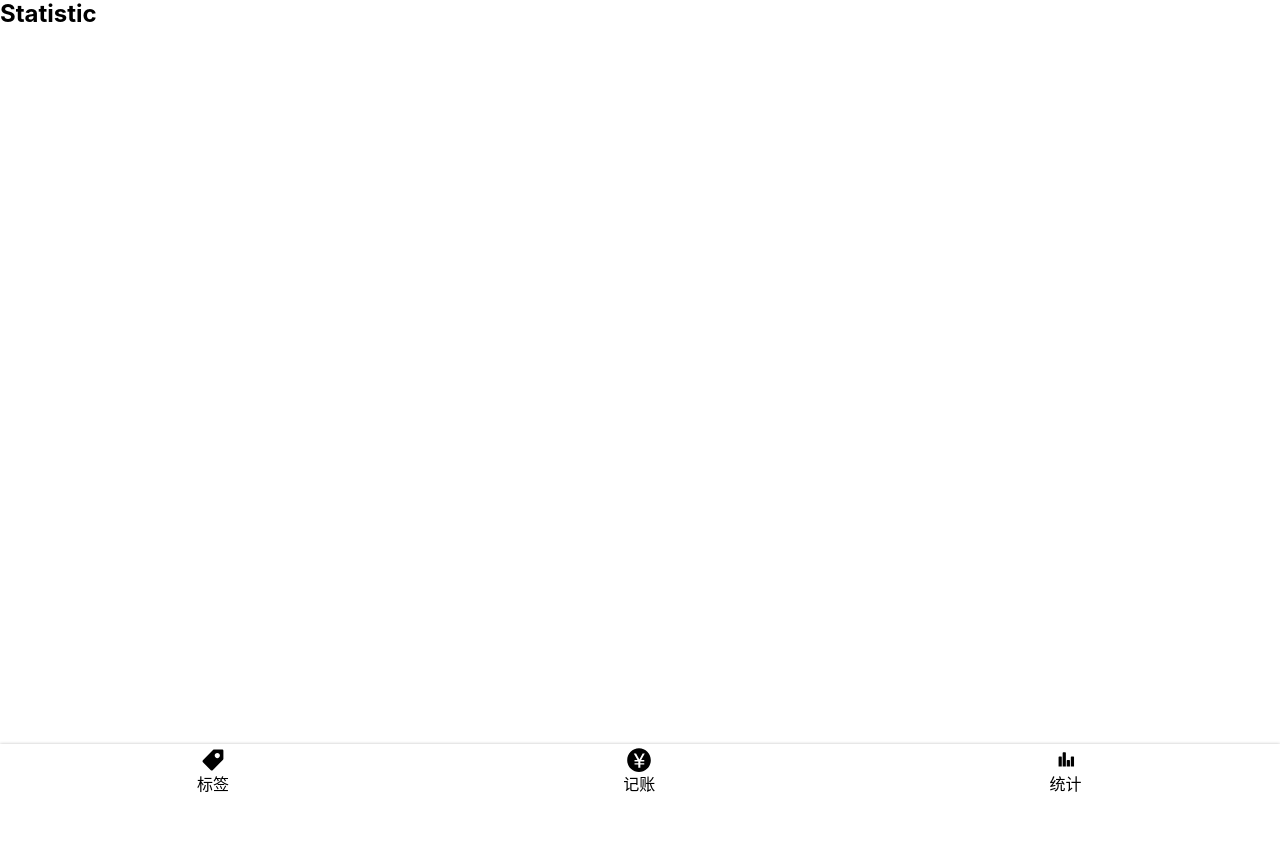
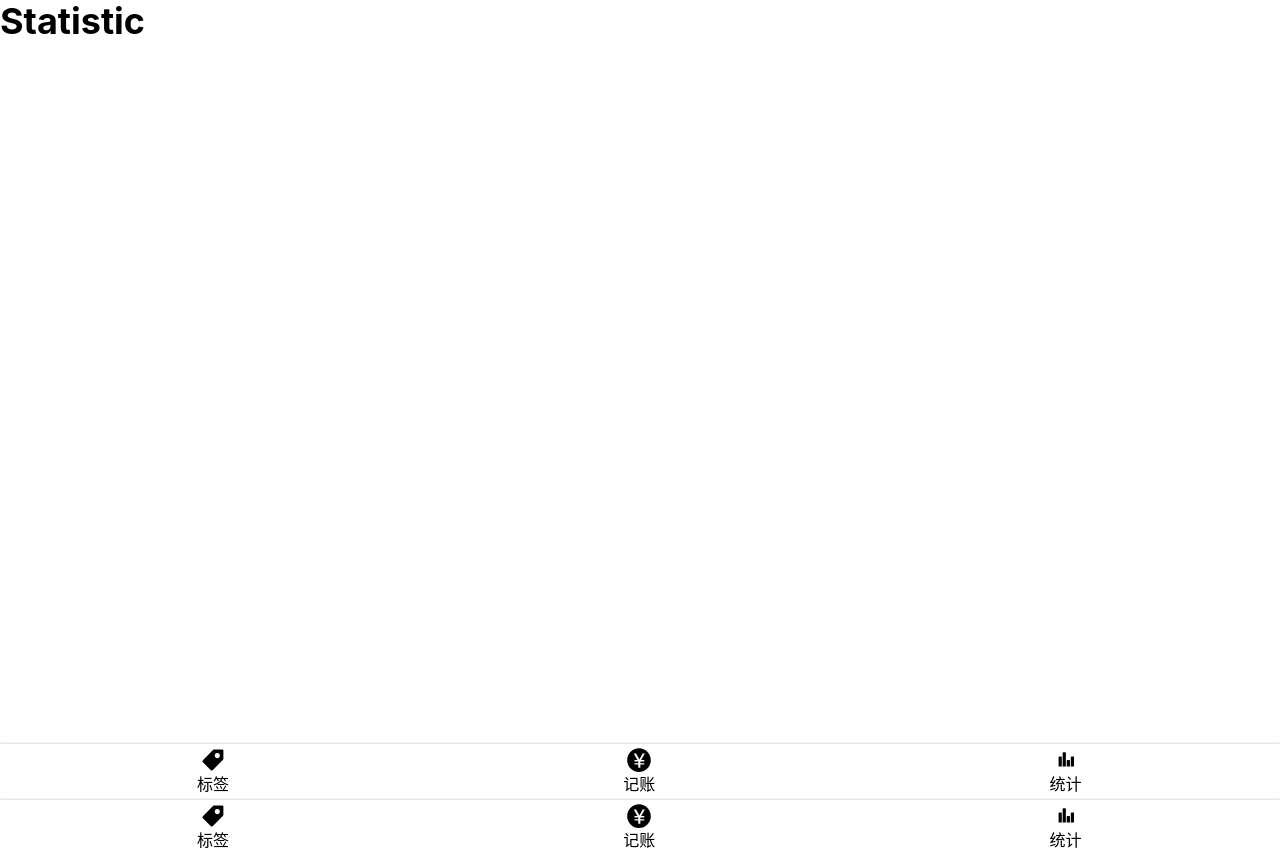
Before and after one commit to awttt/money-react, a React app: page /#/statistic in a window 1280 px wide. Before the commit the page ends 800 px from the top, so only its background shows below. Built offline with nearby package versions, Linux system fonts and the light colour scheme.

Commit message:
创建Layout组件

```diff
--- a/package.json
+++ b/package.json
@@ -90,6 +90,7 @@
   "devDependencies": {
     "@types/react-router-dom": "^5.1.5",
     "@types/styled-components": "^5.1.3",
+    "@types/webpack-env": "^1.15.3",
     "node-sass": "npm:dart-sass@1.25.0",
     "react-router-dom": "^5.2.0",
     "svg-sprite-loader": "^5.0.0",
--- a/src/App.tsx
+++ b/src/App.tsx
@@ -8,6 +8,7 @@ import {
 } from "react-router-dom";
 import styled from 'styled-components';
 import Nav from './components/Nav';
+import Layout from './components/Layout';
 
 const Wrapper = styled.div`
 
@@ -61,15 +62,29 @@ function NoMatch() {
 }
 
 function Statistic() {
-  return <h2>Statistic</h2>;
+  return (
+    <Layout>
+      <h2>Statistic</h2>
+    </Layout>
+  )
 }
 
 function Tags() {
-  return <h2>Tags</h2>;
+  return (
+    <Layout>
+      <h2>Tags</h2>
+    </Layout>
+  )
+
 }
 
 function Money() {
-  return <h2>Money</h2>;
+  return (
+    <Layout>
+      <h2>Money</h2>
+    </Layout>
+  )
+
 }
 
 export default App;
--- /dev/null
+++ b/src/components/Layout.tsx
@@ -0,0 +1,37 @@
+import Nav from './Nav';
+import React from 'react';
+import styled from 'styled-components';
+
+type Props={
+  children:any
+}
+
+const Wrapper = styled.div`
+
+min-height: 100vh;
+display: flex;
+flex-direction: column;
+
+
+`
+
+const Main = styled.div`
+
+flex-grow: 1;
+overflow: auto;
+
+`
+
+const Layout =(props:Props)=>{
+  return(
+    <Wrapper>
+      <Main>
+        <h2>
+          {props.children}
+        </h2>
+      </Main>
+      <Nav/>
+    </Wrapper>
+  )
+}
+export default Layout
--- a/src/components/Nav.tsx
+++ b/src/components/Nav.tsx
@@ -1,10 +1,10 @@
 import styled from 'styled-components';
 import {Link} from 'react-router-dom';
 import React from 'react';
+import Icon from './icon';
 
-require('icons/money.svg');
-require('icons/tag.svg');
-require('icons/chart.svg');
+let importAll = (requireContext: __WebpackModuleApi.RequireContext) => requireContext.keys().forEach(requireContext);
+try {importAll(require.context('icons', true, /\.svg$/));} catch (error) {console.log(error);}
 
 const NavWrapper = styled.div`
 box-shadow: 0 0 3px rgba(0,0,0,0.25);
@@ -32,21 +32,15 @@ const Nav = ()=>{
     <NavWrapper>
       <ul>
         <li>
-          <svg className="icon">
-            <use xlinkHref="#tag"/>
-          </svg>
+          <Icon name='tag'/>
           <Link to="/tag">标签</Link>
         </li>
         <li>
-          <svg className="icon">
-            <use xlinkHref="#money"/>
-          </svg>
+         <Icon name='money'/>
           <Link to="/money">记账</Link>
         </li>
         <li>
-          <svg className="icon">
-            <use xlinkHref="#chart"/>
-          </svg>
+          <Icon name='chart'/>
           <Link to="/statistic">统计</Link>
         </li>
       </ul>
--- /dev/null
+++ b/src/components/icon.tsx
@@ -0,0 +1,16 @@
+import React from 'react';
+import {Link} from 'react-router-dom';
+
+type Props = {
+  name:string
+}
+
+const Icon = (props:Props)=>{
+  return(
+  <svg className="icon">
+    <use xlinkHref={'#'+props.name}/>
+  </svg>
+  )
+}
+
+export default Icon
--- a/src/index.scss
+++ b/src/index.scss
@@ -16,3 +16,8 @@ body{
   font-size: 16px;
   line-height: 1.2;
 }
+.icon {
+  width: 1em;
+  height: 1em;
+  display: inline-block;
+}
```
Also changed, not shown: 1 other file (tests, documents, lock files or other folders).
